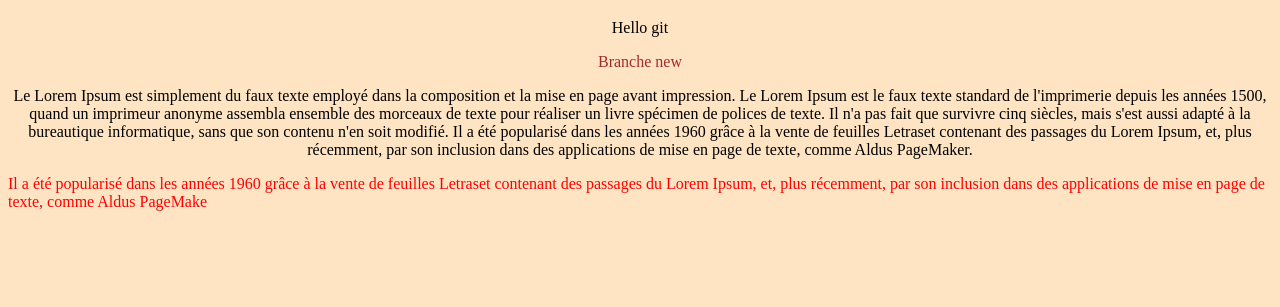
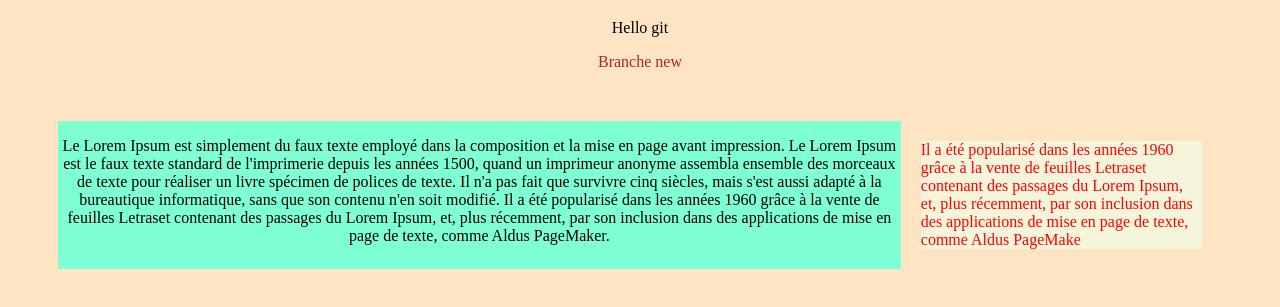
Before and after one commit to alamrd/cours_git, a plain HTML site: page index.html in a window 1280 px wide. Shown: the part 61-368 px from the top of the page. Drawn offline with Linux system fonts and the light colour scheme.

Commit message:
update css html

```diff
--- a/index.html
+++ b/index.html
@@ -11,6 +11,8 @@
     <p>Hello git</p>
 
     <p class="branch">Branche new</p>
+     <div class="div_container">
+        <div class="div_info">
             <section>
                 <p>Le Lorem Ipsum est simplement du faux texte employé dans la composition
                     et la mise en page avant impression. Le Lorem Ipsum est le faux texte
@@ -22,11 +24,15 @@
                     contenant des passages du Lorem Ipsum, et, plus récemment, par son inclusion
                     dans des applications de mise en page de texte, comme Aldus PageMaker.</p>
             </section>
+        </div>
+        <div class="div_descr">
             <section class="description">
 
             Il a été popularisé dans les années 1960 grâce à la vente de feuilles Letraset
                 contenant des passages du Lorem Ipsum, et, plus récemment, par son inclusion
                 dans des applications de mise en page de texte, comme Aldus PageMake
             </section>
+        </div>
+    </div>
 </body>
 </html>
--- a/style.css
+++ b/style.css
@@ -23,3 +23,20 @@ p{
     color:red;
 
 }
+
+.div_container{
+
+    display:flex;
+    margin: 50px;
+}
+
+.div_container .div_descr{
+
+    background-color: beige;
+    margin: 20px;
+}
+
+.div_container .div_info{
+
+    background-color: aquamarine;
+}
```
Lines whose indentation alone changed are shown as unchanged.
